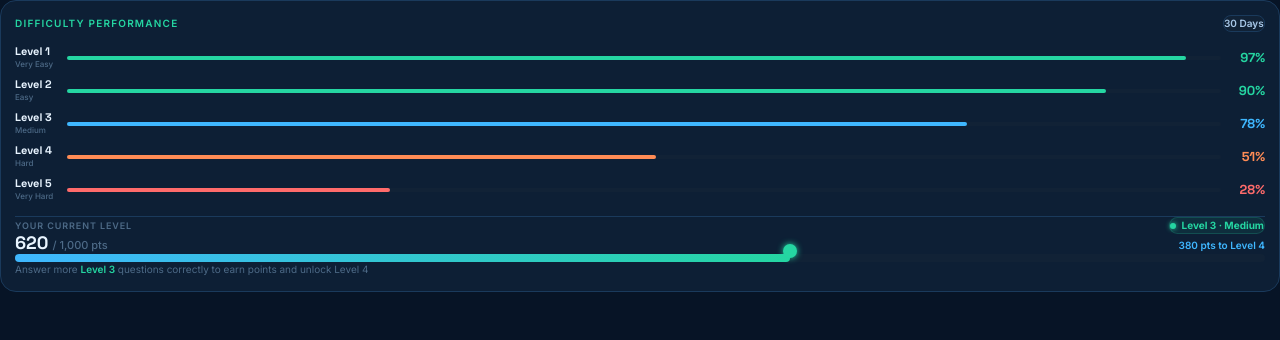
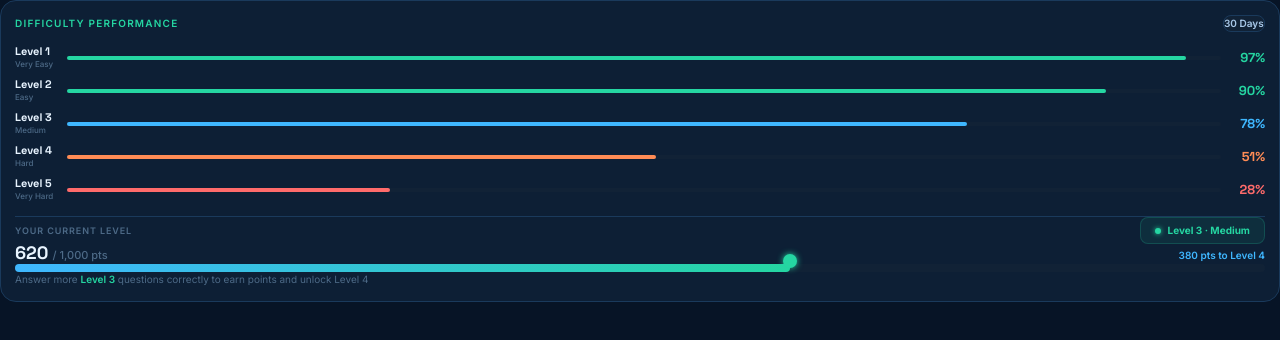
Before and after one commit to examforge99/examlogic, a Next.js app: page /difficulty in a window 1280 px wide. Shown: the top 340 px of the page. Built offline with nearby package versions, Linux system fonts and the light colour scheme.

Commit message:
Refactor current level display styles
Updated the styling of the current level display for improved layout and appearance.

```diff
--- a/src/app/difficulty/page.tsx
+++ b/src/app/difficulty/page.tsx
@@ -178,13 +178,9 @@ export default function DifficultyPerformanceCard({
         >
           Your Current Level
         </span>
-        <div
-          className="flex items-center gap-[6px] px-[10px] py-[3px] rounded-full"
-          style={{
-            background: '#25d6a215',
-            border: '1px solid #25d6a230',
-          }}
-        >
+        <div style={{ display: 'flex',   alignItems: 'center',  gap: '7px',  padding: '5px 14px',  borderRadius: '8px',  backgroundColor: '#25d6a215',   border: '1px solid #25d6a230',
+  }}
+>
           <span
             className="w-[6px] h-[6px] rounded-full bg-[#25d6a2]"
             style={{ boxShadow: '0 0 5px #25d6a2' }}
```
